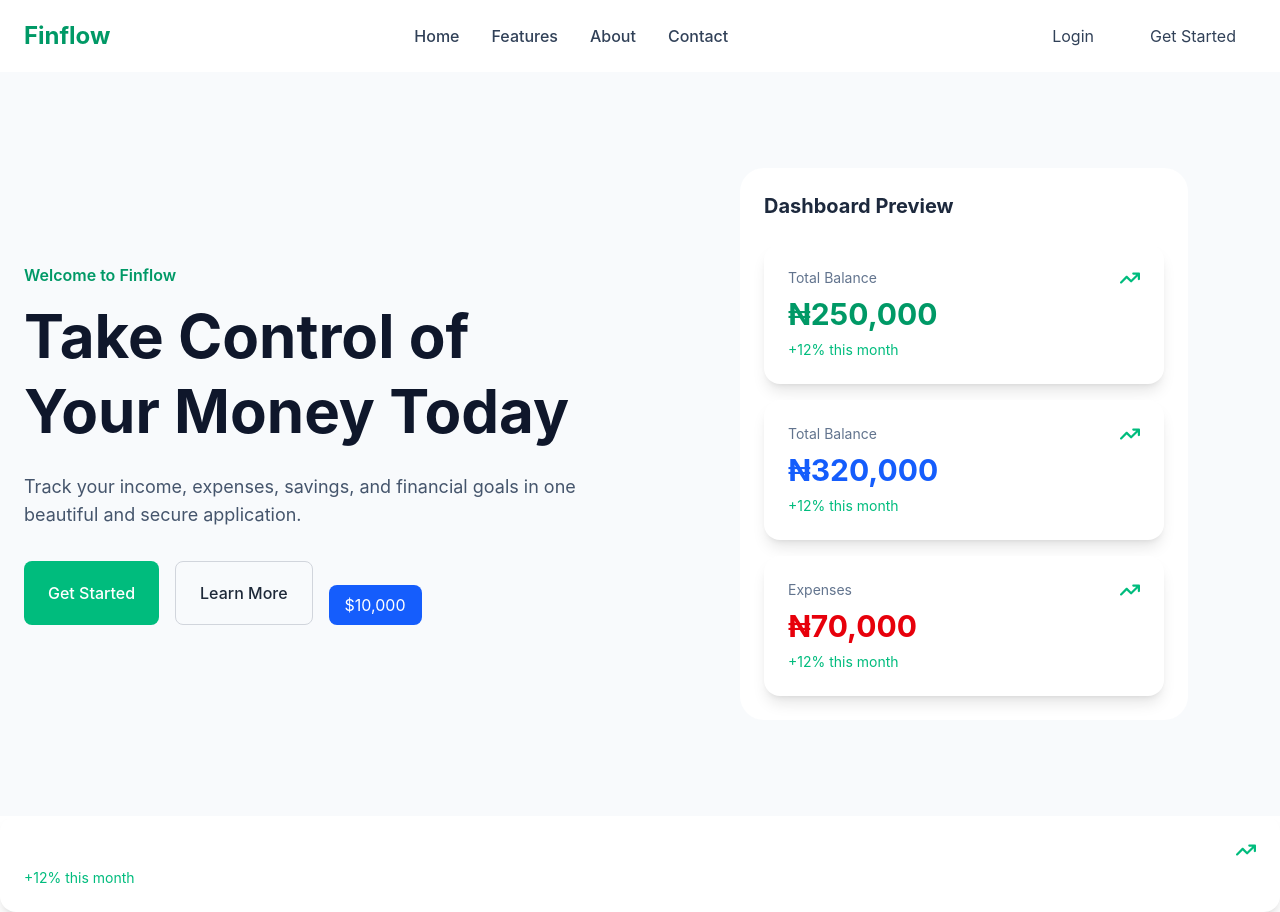
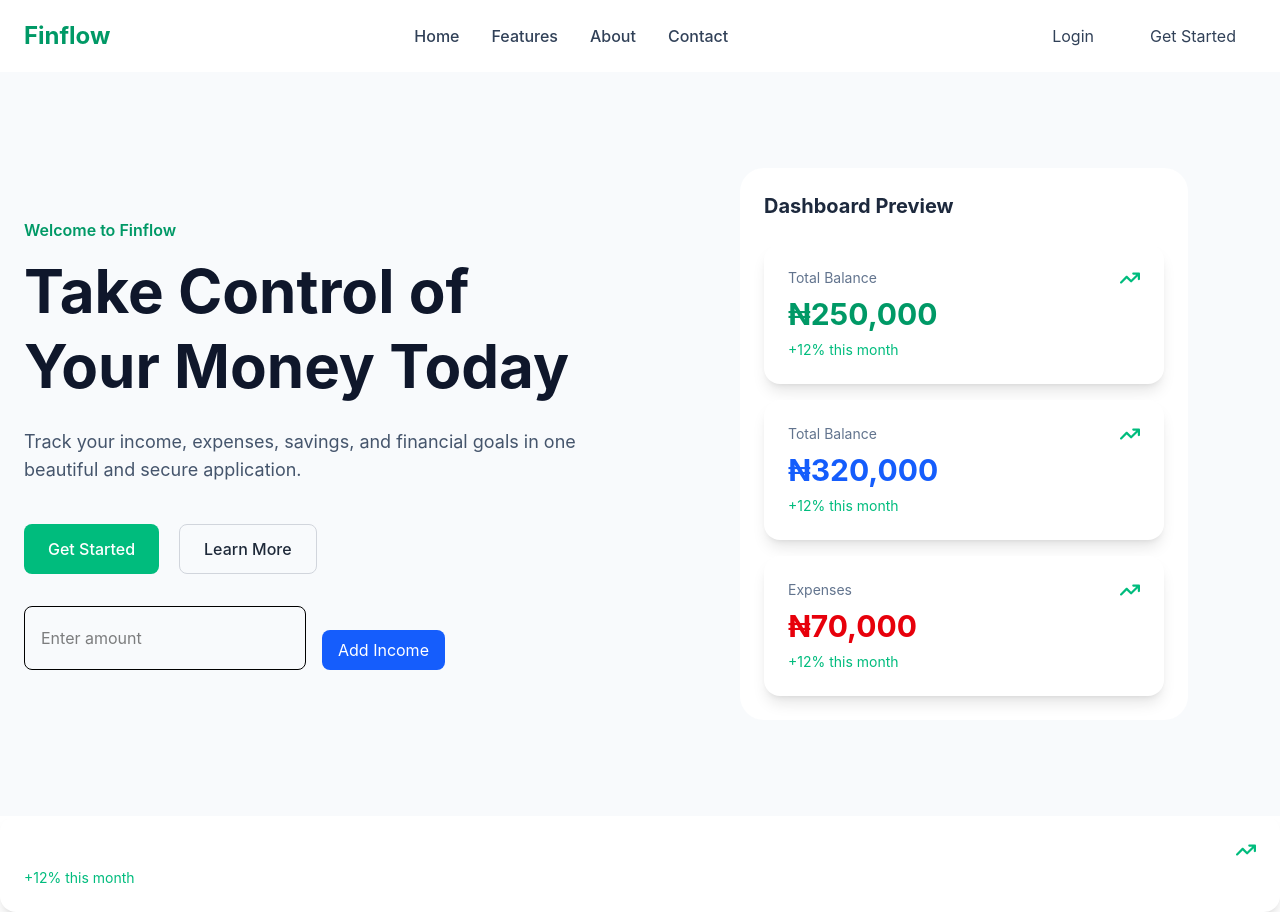
Before and after one commit to sharon5555/Finance-tracker, a React (Vite) app: page / in a window 1280 px wide. Built offline with nearby package versions, Linux system fonts and the light colour scheme.

Commit message:
Add input validation for balance updates

```diff
--- a/src/components/landing/Hero.jsx
+++ b/src/components/landing/Hero.jsx
@@ -4,10 +4,16 @@ import Button from "../common/button"
 function Hero() {
 
     const [balance, setBalance] = useState(250000);
+    const [amount, setAmount] = useState("")
 
     function increaseBalance() {
-        console.log("Button clicked!");
-        setBalance(balance  + 10000);
+        if (amount === "" || Number(amount) <= 0) {
+            alert("Please enter a valid amount.");
+            return;
+        }
+
+        setBalance(balance + Number(amount));
+        setAmount("");
     }
 
     const stats = [
@@ -52,7 +58,7 @@ function Hero() {
                         beautiful and secure application.
                     </p>
 
-                    <div className="mt-8 flex gap-4">
+                    <div className="mt-10 flex gap-5">
                         <Button
                             text="Get Started"
                             variant="primary"
@@ -63,10 +69,22 @@ function Hero() {
                             variant="secondary"
                         />
 
+                    </div>
+
+                    <div className="mt-8 flex gap-4">
+                        <input
+                        type="number"
+                        placeholder="Enter amount"
+                        value={amount}
+                        onChange={(event) => setAmount(event.target.value)}
+                        className="border rounded-lg px-4 py-2"
+                        />
+
                         <button
                         onClick={increaseBalance}
-                        className="mt-6 bg-blue-600 text-white px-4 py-2 rounded-lg">
-                            $10,000
+                        className="mt-6 bg-blue-600 text-white px-4 py-2 rounded-lg"
+                        >
+                            Add Income
                         </button>
                     </div>
                 </div>
```
